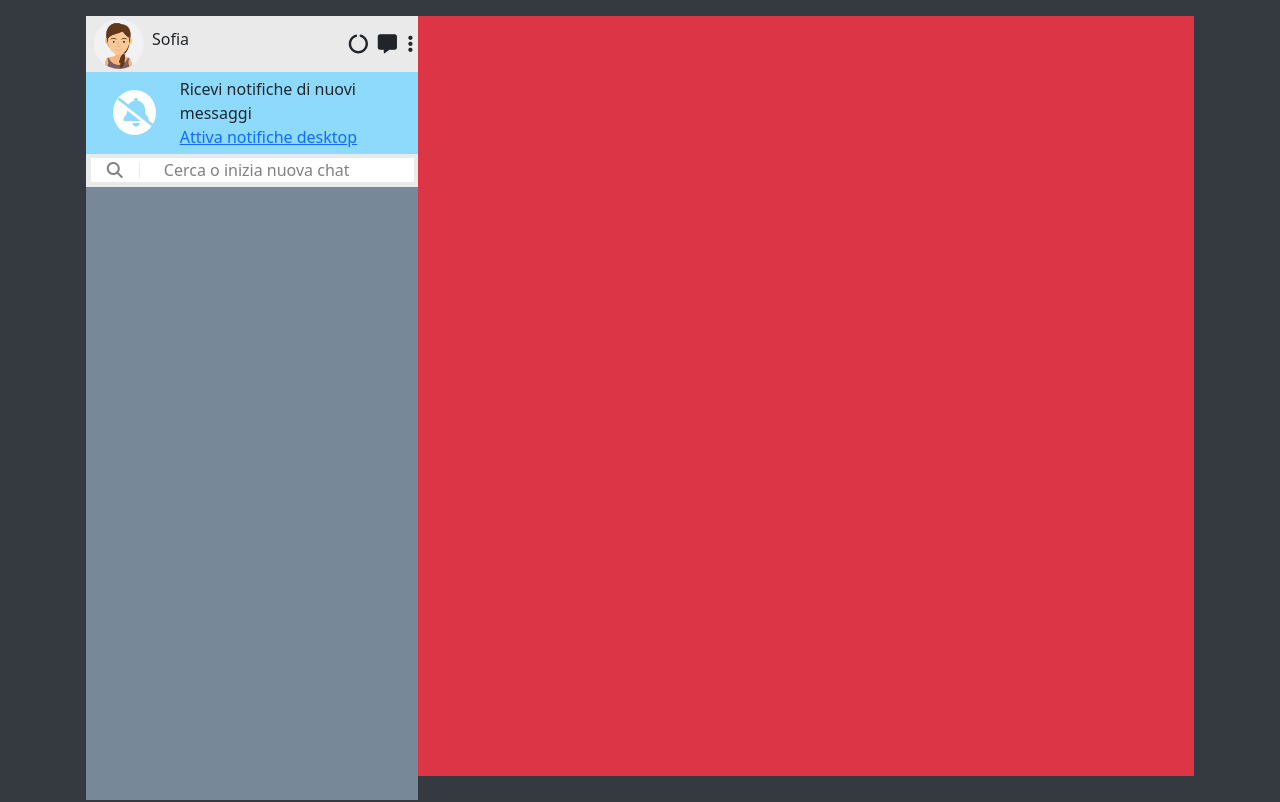
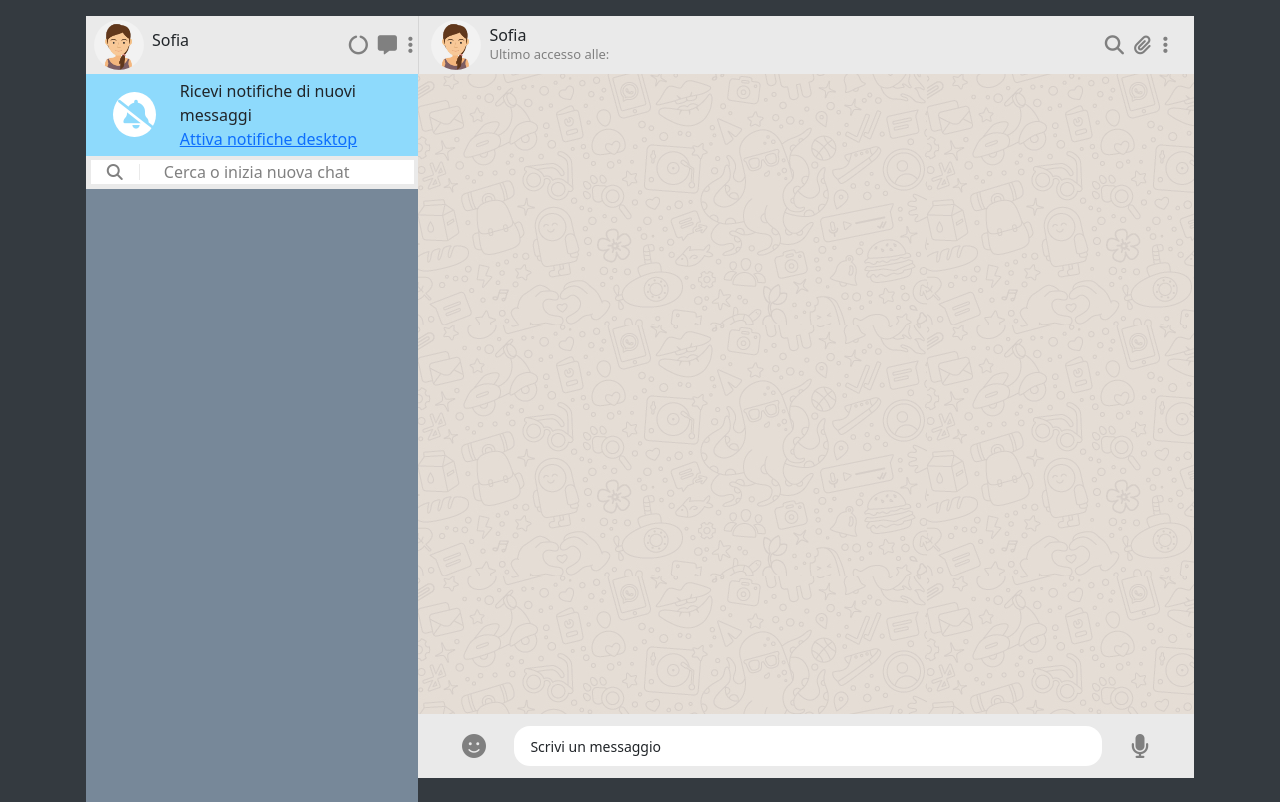
Before and after one commit to sensi-federico/vue-boolzapp, a plain HTML site: page index.html in a window 1280 px wide. Drawn offline with nearby package versions, Linux system fonts and the light colour scheme.

Commit message:
chat section styled

```diff
--- a/assets/css/style.css
+++ b/assets/css/style.css
@@ -37,6 +37,10 @@ img {
 
 /* #region contacts */
 
+.header-top {
+    height: calc(7vh + 2px);
+}
+
 .header-top .user {
     height: 7vh;
 }
@@ -51,6 +55,7 @@ img {
 .icons i {
     padding: 0 .4rem;
     scale: 1.2;
+    color: grey;
 }
 
 .header-main {
@@ -96,3 +101,50 @@ img {
 }
 
 /* #endregion contacts */
+
+/* #region chat */
+
+.chat {
+    background-color: var(--back);
+}
+
+.user-text p {
+    font-size: small;
+    color: grey;
+}
+
+.chat .icons {
+    margin-right: 1rem;
+}
+
+.chat-header-top {
+    height: calc(7vh + 2px);
+    border-left: 1.5px solid rgb(128, 128, 128, 0.2);
+}
+
+.chat-main {
+    background-image: url("../img/mine.jpg");
+    height: 80vh;
+}
+
+.chat-header-bot {
+    background-color: var(--back);
+    height: calc(9vh - 8px);
+    padding: 0 1rem 0 1rem;
+}
+
+.chat-header-bot i {
+    scale: 1.5;
+    padding: 0 2rem;
+    color: grey;
+}
+
+.write {
+    background-color: white;
+    width: 80%;
+    text-align: left;
+    padding: .5rem 1rem;
+    border-radius: 1rem;
+}
+
+/* #endregion chat */
--- a/index.html
+++ b/index.html
@@ -60,7 +60,34 @@
 
         <!-- Chat -->
 
-        <section class="chat bg-danger"></section>
+        <section class="chat">
+
+            <div class="chat-header-top d-flex justify-content-between align-items-center p-1">
+                <div class="user d-flex align-items-center">
+                    <img src="./assets/img/avatar_io.jpg" alt="">
+                    <div class="user-text">
+                        <h6 class="m-0">Sofia</h6>
+                        <p class="m-0">Ultimo accesso alle: </p>
+                    </div>
+                </div>
+                <div class="icons d-flex align-items-center">
+                    <i class="fa fa-search" aria-hidden="true"></i>
+                    <i class="fa-solid fa-paperclip"></i>
+                    <i class="fa-solid fa-ellipsis-vertical"></i>
+                </div>
+            </div>
+
+            <div class="chat-main my-container"></div>
+
+            <div class="chat-header-bot d-flex align-items-center justify-content-between">
+                <i class="fa fa-smile" aria-hidden="true"></i>
+                <div class="write">
+                    <small>Scrivi un messaggio</small>
+                </div>
+                <i class="fa fa-microphone" aria-hidden="true"></i>
+            </div>
+
+        </section>
 
     </div>
 
```
